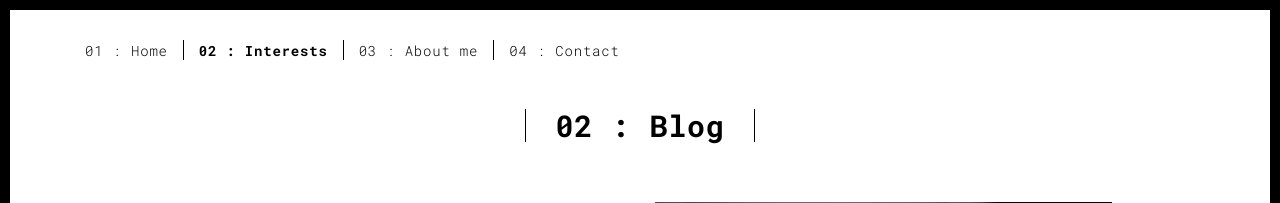
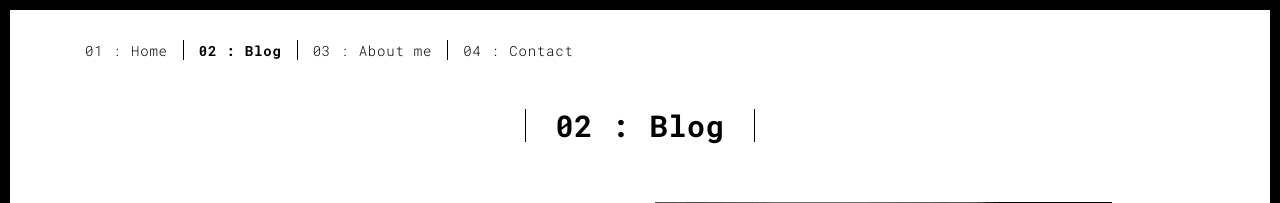
Before and after one commit to pbasunix/pfolio, a Flask app: page /works.html in a window 1280 px wide. Shown: the top 203 px of the page. Run offline with Flask 2, Linux system fonts and the light colour scheme; some libraries are stand-ins or nearby versions.

Commit message:
modified and edited few html elements

```diff
--- a/templates/about.html
+++ b/templates/about.html
@@ -38,7 +38,7 @@
       <div class="collapse navbar-collapse" id="navbar-collapse">
         <ul class="nav navbar-nav ">
           <li><a href="./index.html" title="">01 : Home</a></li>
-          <li><a href="./works.html" title="">02 : Interests</a></li>
+          <li><a href="./works.html" title="">02 : Blog</a></li>
           <li><a href="./about.html" title="">03 : About me</a></li>
           <li><a href="./contact.html" title="">04 : Contact</a></li>
         </ul>
--- a/templates/contact.html
+++ b/templates/contact.html
@@ -38,7 +38,7 @@
       <div class="collapse navbar-collapse" id="navbar-collapse">
         <ul class="nav navbar-nav ">
           <li><a href="./index.html" title="">01 : Home</a></li>
-          <li><a href="./works.html" title="">02 : Interests</a></li>
+          <li><a href="./works.html" title="">02 : Blog</a></li>
           <li><a href="./about.html" title="">03 : About me</a></li>
           <li><a href="./contact.html" title="">04 : Contact</a></li>
         </ul>
--- a/templates/index.html
+++ b/templates/index.html
@@ -38,7 +38,7 @@
       <div class="collapse navbar-collapse" id="navbar-collapse">
         <ul class="nav navbar-nav ">
           <li><a href="./index.html" title="">01 : Home</a></li>
-          <li><a href="./works.html" title="">02 : Interests</a></li>
+          <li><a href="./works.html" title="">02 : Blog</a></li>
           <li><a href="./about.html" title="">03 : About me</a></li>
           <li><a href="./contact.html" title="">04 : Contact</a></li>
         </ul>
--- a/templates/thankyou.html
+++ b/templates/thankyou.html
@@ -38,7 +38,7 @@
       <div class="collapse navbar-collapse" id="navbar-collapse">
         <ul class="nav navbar-nav ">
           <li><a href="./index.html" title="">01 : Home</a></li>
-          <li><a href="./works.html" title="">02 : Works</a></li>
+          <li><a href="./works.html" title="">02 : Blog</a></li>
           <li><a href="./about.html" title="">03 : About me</a></li>
           <li><a href="./contact.html" title="">04 : Contact</a></li>
         </ul>
--- a/templates/works.html
+++ b/templates/works.html
@@ -38,7 +38,7 @@
       <div class="collapse navbar-collapse" id="navbar-collapse">
         <ul class="nav navbar-nav ">
           <li><a href="./index.html" title="">01 : Home</a></li>
-          <li><a href="./works.html" title="">02 : Interests</a></li>
+          <li><a href="./works.html" title="">02 : Blog</a></li>
           <li><a href="./about.html" title="">03 : About me</a></li>
           <li><a href="./contact.html" title="">04 : Contact</a></li>
         </ul>
```
